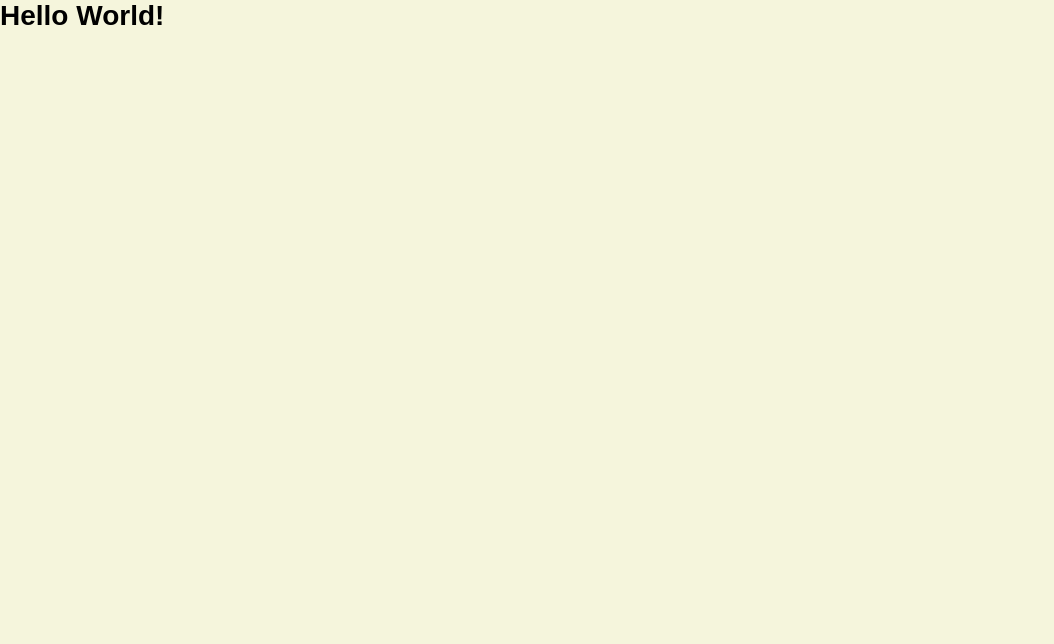
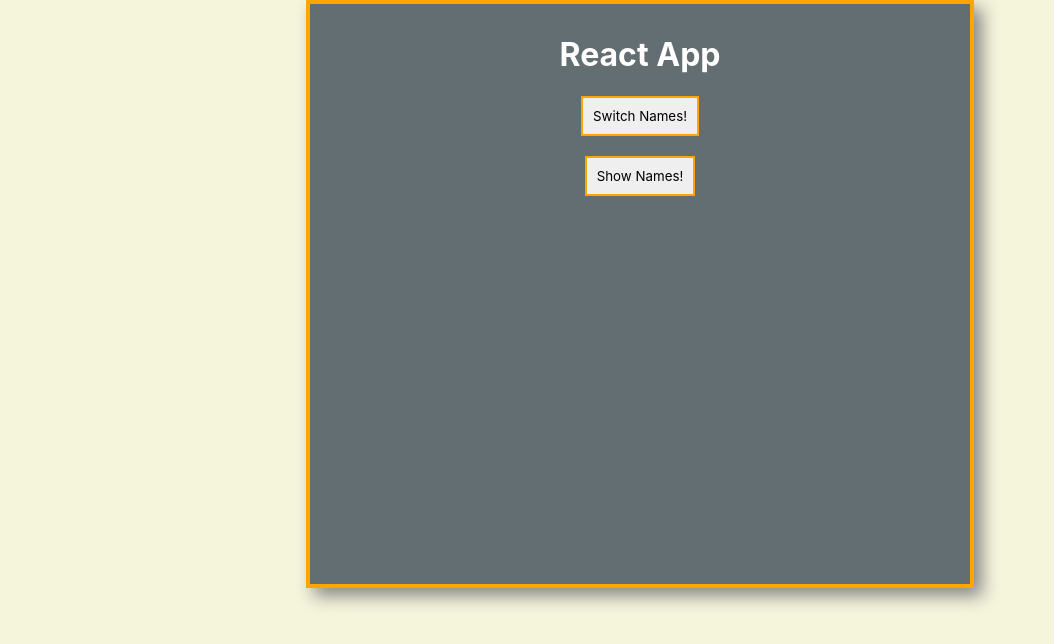
Before and after one commit to prajat/ReactJs-HeadStart, a React app: page / in a window 1280 px wide. Shown: the top 644 px of the page, without its empty margins (0-1054 px from the left). Built offline with nearby package versions, Linux system fonts and the light colour scheme.

Commit message:
project fully shifted

```diff
--- a/src/index.html
+++ b/src/index.html
@@ -3,9 +3,9 @@
         <meta charset='UTF-8'>
         <meta name='viewport' content='width=device-width, initial-scale=1.0'>
         <meta http-equiv='X-UA-Compatible' content='ie=edge'>
-        <title>React Webpack Boilerplate</title>
+        <title>React App</title>
     </head>
     <body>
-        <div id='app'></div>
+        <div id='root'></div>
     </body>
 </html>
--- a/src/index.js
+++ b/src/index.js
@@ -1,15 +1,10 @@
 import React from 'react';
 import ReactDOM from 'react-dom';
+import App from './js/App';
 
 // import styles
 import './styles.scss';
 
-// create sample view
-const App = () => {
-    return (
-        <h1>Hello World!</h1>
-    );
-};
 
 // render
-ReactDOM.render( <App />, document.getElementById( 'app' ) );
+ReactDOM.render(<App />, document.getElementById('root'));
--- /dev/null
+++ b/src/js/App.js
@@ -0,0 +1,90 @@
+import React, {Component} from 'react';
+// import './App.scss';
+import Person from './Person/Person';
+
+class App extends Component{
+  state={
+    persons:[
+      {name:'dhruv',age:'22'},
+      {name:'shankar',age:'21'},
+      {name:'jaden',age:'20'}
+    ],
+    showPersons:false
+  }
+
+  switchnameHandler = ()=>{
+    // window.alert("clicked");
+    // console.log("hey from console");
+    this.setState({
+      persons:[
+        {name:'rajat',age:'21'},
+        {name:'lokesh',age:'19'},
+        {name:'sarvjeet',age:'22'}
+      ]
+
+    });
+  }
+
+  changeNameHandler=(event)=>{
+    this.setState({
+      persons:[
+        {name:'rajat',age:'21'},
+        {name:event.target.value,age:'19'},
+        {name:'sarvjeet',age:'22'}
+      ]
+
+    });
+  }
+
+  togglePersonHandler=()=>{
+    const showstatus=this.state.showPersons;
+    this.setState({showPersons:!showstatus});
+  }
+
+  render(){
+
+    let persons=null;
+    if(this.state.showPersons){
+      persons=(
+            <div>
+
+              <Person
+                name={this.state.persons[0].name}
+                age={this.state.persons[0].age}/>
+              <Person
+                name={this.state.persons[1].name}
+                age={this.state.persons[1].age}
+                click={this.switchnameHandler}
+                changed={this.changeNameHandler} >and i'am the best</Person>
+              <Person
+                name={this.state.persons[2].name}
+                age={this.state.persons[2].age} />
+
+            </div>
+
+      );
+    }
+
+    return (
+      <div className="App">
+        <h1>React App</h1>
+        <button className="App__button" onClick={this.switchnameHandler}>Switch Names!</button>
+        <br />
+        <button className="App__button" onClick={this.togglePersonHandler}>Show Names!</button>
+        {persons}
+
+      </div>
+
+
+
+
+
+
+      //React.createElement('div',null,'h1','hey rajat from new way')
+      // this.switchnameHandler.bind(this,'kite') for dynamic pass value to state change
+    );
+  }
+
+}
+
+export default App;
--- /dev/null
+++ b/src/js/Person/Person.js
@@ -0,0 +1,12 @@
+import React from 'react';
+
+const person=(props)=>{
+    return (
+        <div className="person">
+            <p onClick={props.click}>Hey, I am {props.name} and i'm {props.age} years old</p>
+            <p>{props.children}</p>
+            <input className="person__input" type="text" onChange={props.changed} value={props.name}></input>
+        </div>
+    )
+};
+export default person;
--- a/src/styles.scss
+++ b/src/styles.scss
@@ -1,7 +1,58 @@
-html, body {
+body {
     margin: 0;
-    padding: 0;
-    font-size: 14px;
-    font-family: sans-serif;
+    font-family: -apple-system, BlinkMacSystemFont, "Segoe UI", "Roboto", "Oxygen",
+        "Ubuntu", "Cantarell", "Fira Sans", "Droid Sans", "Helvetica Neue",
+        sans-serif;
+
     background-color: beige;
+
+
 }
+
+#root {
+    width: 100%;
+    height: 100%;
+    display: flex;
+    justify-content: center;
+}
+
+.App {
+    color: #ffffff;
+    width: 50%;
+    height: 70%;
+    text-align: center;
+    border: 4px solid orange;
+    box-shadow: 0.5rem 0.5rem 1rem #888888;
+    display: flex;
+    flex-direction: column;
+    align-items: center;
+    background-color: #636e72;
+    // justify-content: space-around;
+    padding: 10px;
+    overflow: auto;
+
+    &__button {
+        border: 2px solid orange;
+        font-family: inherit;
+        padding: 10px;
+        cursor: pointer;
+
+        &:hover {
+            background-color: cornflowerblue;
+        }
+    }
+}
+
+.person {
+    border: 4px solid orange;
+    margin: 10px;
+    padding: 10px;
+
+    &__input {
+        opacity: 0.8;
+
+        &:hover {
+            opacity: 1;
+        }
+    }
+}
```
